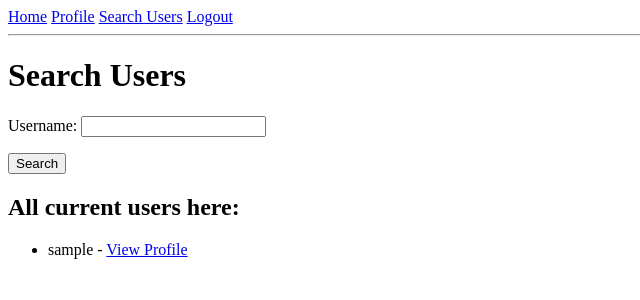
After one commit to koinsaari/owasp-demo, a Django app: page /search_users/ in a window 1280 px wide. The commit adds this page. Shown: the top 300 px of the page, without its empty margins (0-640 px from the left). Run offline with Django 4.2, Linux system fonts and the light colour scheme; the visitor is signed in with stand-in values (Sample User, id 1); data comes from the database, SQL or seed files in the repository.

Commit message:
Implement user searching functionality

```diff
--- a/src/owasp_demo/app/models.py
+++ b/src/owasp_demo/app/models.py
@@ -32,3 +32,7 @@ class ProfileForm(forms.ModelForm):
     class Meta:
         model = Profile
         fields = ['email', 'phone_number', 'bio']
+
+
+class UserSearchForm(forms.Form):
+    username = forms.CharField(max_length=150, required=False)
--- a/src/owasp_demo/app/templates/app/base.html
+++ b/src/owasp_demo/app/templates/app/base.html
@@ -9,6 +9,7 @@
         <a href="{% url 'index' %}">Home</a>
         {% if user.is_authenticated %}
             <a href="{% url 'profile' %}">Profile</a>
+            <a href="{% url 'search_users' %}">Search Users</a>
             <a href="{% url 'logout' %}">Logout</a>
         {% else %}
             <a href="{% url 'register' %}">Register</a>
--- /dev/null
+++ b/src/owasp_demo/app/templates/app/search_users.html
@@ -0,0 +1,20 @@
+{% extends 'app/base.html' %}
+
+{% block title %}Search Users{% endblock %}
+
+{% block content %}
+<h1>Search Users</h1>
+<form method="get">
+    {{ form.as_p }}
+    <button type="submit">Search</button>
+</form>
+
+{% if users %}
+    <h2>All current users here:</h2>
+    <ul>
+        {% for user in users %}
+            <li>{{ user.username }} - <a href="{% url 'user_profile' user.id %}">View Profile</a></li>
+        {% endfor %}
+    </ul>
+{% endif %}
+{% endblock %}
--- a/src/owasp_demo/app/urls.py
+++ b/src/owasp_demo/app/urls.py
@@ -9,4 +9,6 @@ urlpatterns = [
     path('login/', views.login, name='login'),
     path('profile/', views.profile, name='profile'),
     path('logout/', auth_views.LogoutView.as_view(next_page='index'), name='logout'),
+    path('search_users/', views.search_users, name='search_users'),
+    path('user_profile/<int:user_id>/', views.user_profile, name='user_profile'),
 ]
--- a/src/owasp_demo/app/views.py
+++ b/src/owasp_demo/app/views.py
@@ -4,7 +4,7 @@ from django.contrib.auth.models import User
 from django.http import HttpResponse
 from django.shortcuts import render, redirect
 
-from .models import RegisterForm, Profile, LoginForm, ProfileForm
+from .models import RegisterForm, Profile, LoginForm, ProfileForm, UserSearchForm
 
 
 def index(request):
@@ -56,3 +56,24 @@ def profile(request):
     else:
         form = ProfileForm(instance=user.profile)
     return render(request, 'app/profile.html', {'form': form})
+
+
+@login_required
+def search_users(request):
+    users = []
+    if request.method == 'GET':
+        form = UserSearchForm(request.GET)
+        if form.is_valid():
+            username = form.cleaned_data.get('username')
+            if username:
+                users = User.objects.filter(username__icontains=username)
+            else:
+                users = User.objects.all()
+    else:
+        form = UserSearchForm()
+    return render(request, 'app/search_users.html', {'form': form, 'users': users})
+
+@login_required
+def user_profile(request, user_id):
+    user = User.objects.get(id=user_id)
+    return render(request, 'app/user_profile.html', {'user': user})
```
Also changed, not shown: src/owasp_demo/app/templates/app/user_profile.html (added, +10 -0 lines).
